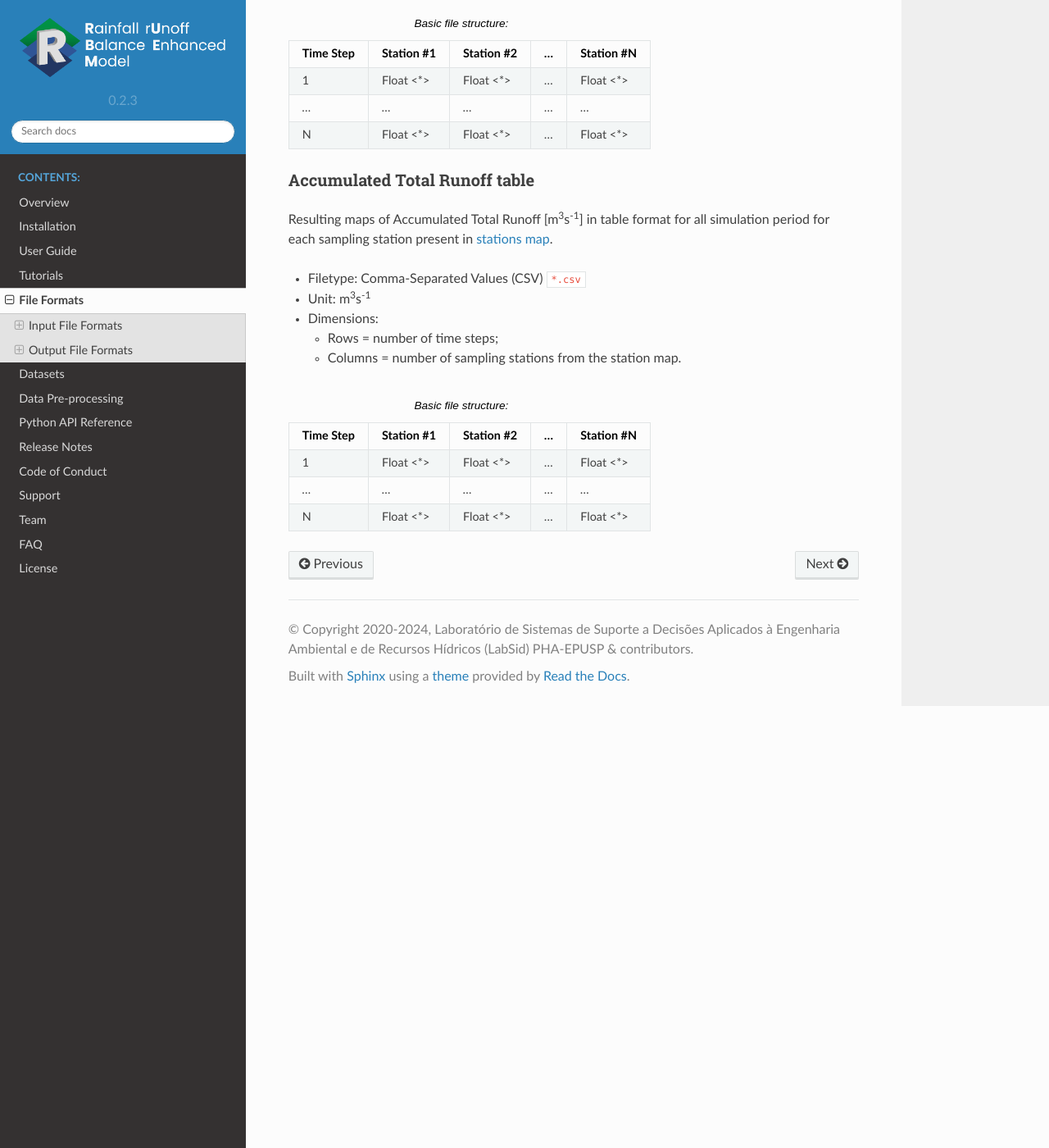
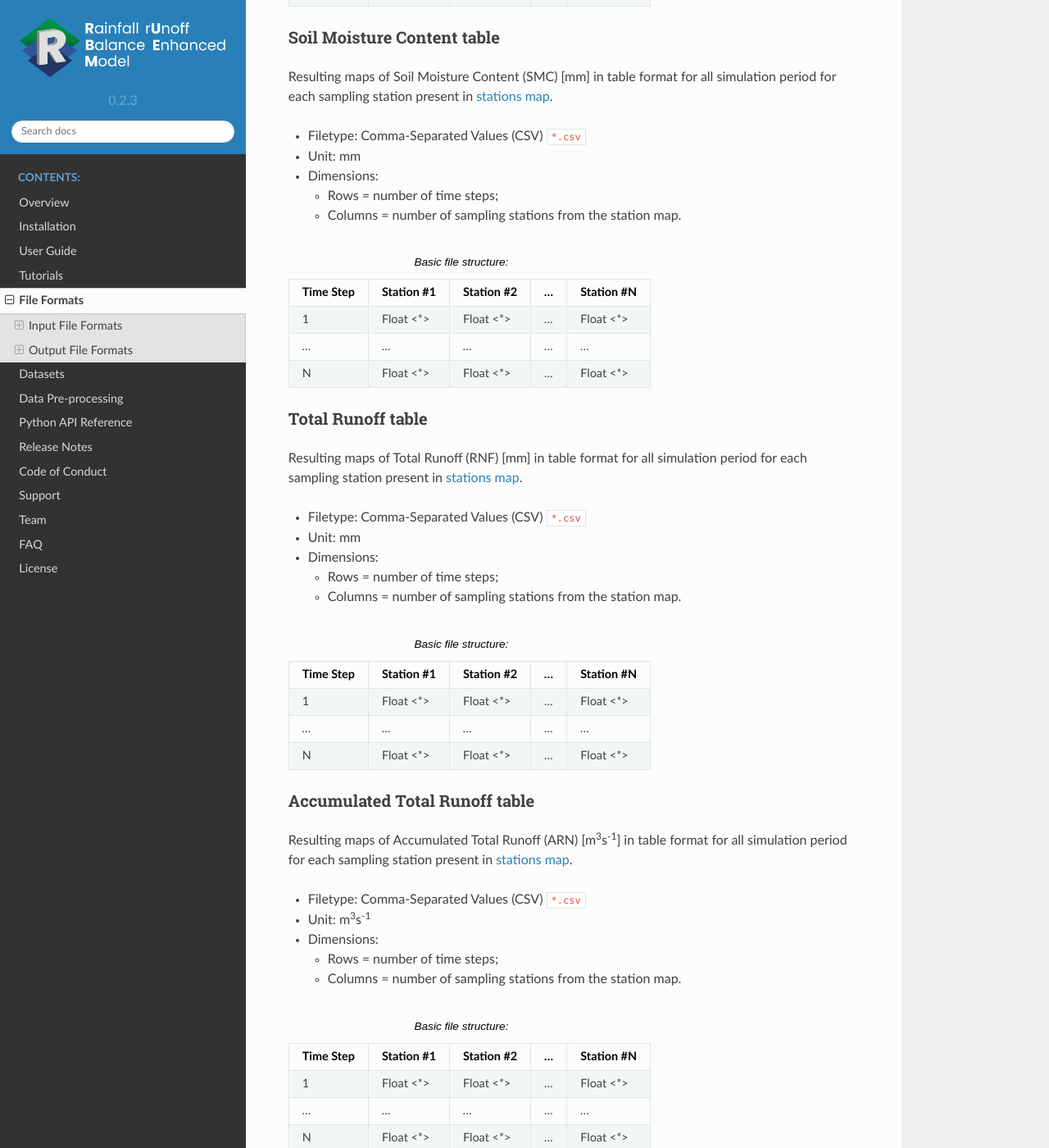
Before and after one commit to LabSid-USP/RUBEM, a Sphinx documentation site: the page built from doc/source/fileformats.rst, in a window 1280 px wide and 1400 px high, scrolled down 17752 px. Shown: the whole window at 82% size. Built offline with Sphinx 7.4.7 and the Read the Docs theme 2.0.0, drawn with Linux system fonts in a browser that asks for light colours; some of the changed text lies outside the part shown.

Commit message:
Update fileformats.rst with changes to Total Runoff and Accumulated Total Runoff

```diff
--- a/doc/source/fileformats.rst
+++ b/doc/source/fileformats.rst
@@ -755,12 +755,26 @@ Resulting maps of Soil Moisture Content (SMC) [mm] in raster format for all simu
   - Columns = :ref:`clone columns<fileformats:Mask of Catchment (Clone) raster>`;
   - Cell Size = :ref:`clone cell size<fileformats:Mask of Catchment (Clone) raster>`.
 
+Total Runoff raster series
+^^^^^^^^^^^^^^^^^^^^^^^^^^
+
+Resulting maps of Total Runoff [mm] in raster format for all simulation period for each pixel of :ref:`clone map <fileformats:Mask of Catchment (Clone) raster>`.
+
+- Filetype: PCRaster map format (:file:`rnf00000.001`- :file:`rnf99999.999` raster map series).
+- Unit: :raw-html:`m<sup>3</sup>s<sup>-1</sup>`
+- Dimensions:
+
+  - Rows = :ref:`clone rows <fileformats:Mask of Catchment (Clone) raster>`;
+  - Columns = :ref:`clone columns<fileformats:Mask of Catchment (Clone) raster>`;
+  - Cell Size = :ref:`clone cell size<fileformats:Mask of Catchment (Clone) raster>`.
+
+
 Accumulated Total Runoff raster series
 ^^^^^^^^^^^^^^^^^^^^^^^^^^^^^^^^^^^^^^^
 
 Resulting maps of Accumulated Total Runoff [:raw-html:`m<sup>3</sup>s<sup>-1</sup>`] in raster format for all simulation period for each pixel of :ref:`clone map <fileformats:Mask of Catchment (Clone) raster>`.
 
-- Filetype: PCRaster map format (:file:`rnf00000.001`- :file:`rnf99999.999` raster map series).
+- Filetype: PCRaster map format (:file:`arn00000.001`- :file:`arn99999.999` raster map series).
 - Unit: :raw-html:`m<sup>3</sup>s<sup>-1</sup>`
 - Dimensions:
 
@@ -1041,10 +1055,49 @@ Resulting maps of Soil Moisture Content (SMC) [mm] in table format for all simul
      - `...`
      - Float <\*>
 
+Total Runoff table
+^^^^^^^^^^^^^^^^^^
+
+Resulting maps of Total Runoff (RNF) [mm] in table format for all simulation period for each sampling station present in :ref:`stations map <fileformats:Stations (samples) raster>`.
+
+- Filetype: Comma-Separated Values (CSV) :file:`*.csv`
+- Unit: mm
+- Dimensions:
+
+  - Rows = number of time steps;
+  - Columns = number of sampling stations from the station map.
+
+.. list-table:: Basic file structure:
+   :header-rows: 1
+
+   * - Time Step
+     - Station #1
+     - Station #2
+     - `...`
+     - Station #N
+
+   * - 1
+     - Float <\*>
+     - Float <\*>
+     - `...`
+     - Float <\*>
+
+   * - `...`
+     - `...`
+     - `...`
+     - `...`
+     - `...`
+
+   * - N
+     - Float <\*>
+     - Float <\*>
+     - `...`
+     - Float <\*>
+
 Accumulated Total Runoff table
 ^^^^^^^^^^^^^^^^^^^^^^^^^^^^^^^
 
-Resulting maps of Accumulated Total Runoff [:raw-html:`m<sup>3</sup>s<sup>-1</sup>`] in table format for all simulation period for each sampling station present in :ref:`stations map <fileformats:Stations (samples) raster>`.
+Resulting maps of Accumulated Total Runoff (ARN) [:raw-html:`m<sup>3</sup>s<sup>-1</sup>`] in table format for all simulation period for each sampling station present in :ref:`stations map <fileformats:Stations (samples) raster>`.
 
 - Filetype: Comma-Separated Values (CSV) :file:`*.csv`
 - Unit: :raw-html:`m<sup>3</sup>s<sup>-1</sup>`
--- a/doc/source/tutorials.rst
+++ b/doc/source/tutorials.rst
@@ -475,7 +475,8 @@ The complete project configuration file should look like this:
     lfw = False
     rec = True
     smc = False
-    rnf = True
+    rnf = False
+    arn = True
     tss = True
 
     [RASTER_FILE_FORMAT]
```
Also changed, not shown: doc/source/userguide.rst (+15 -3 lines).
